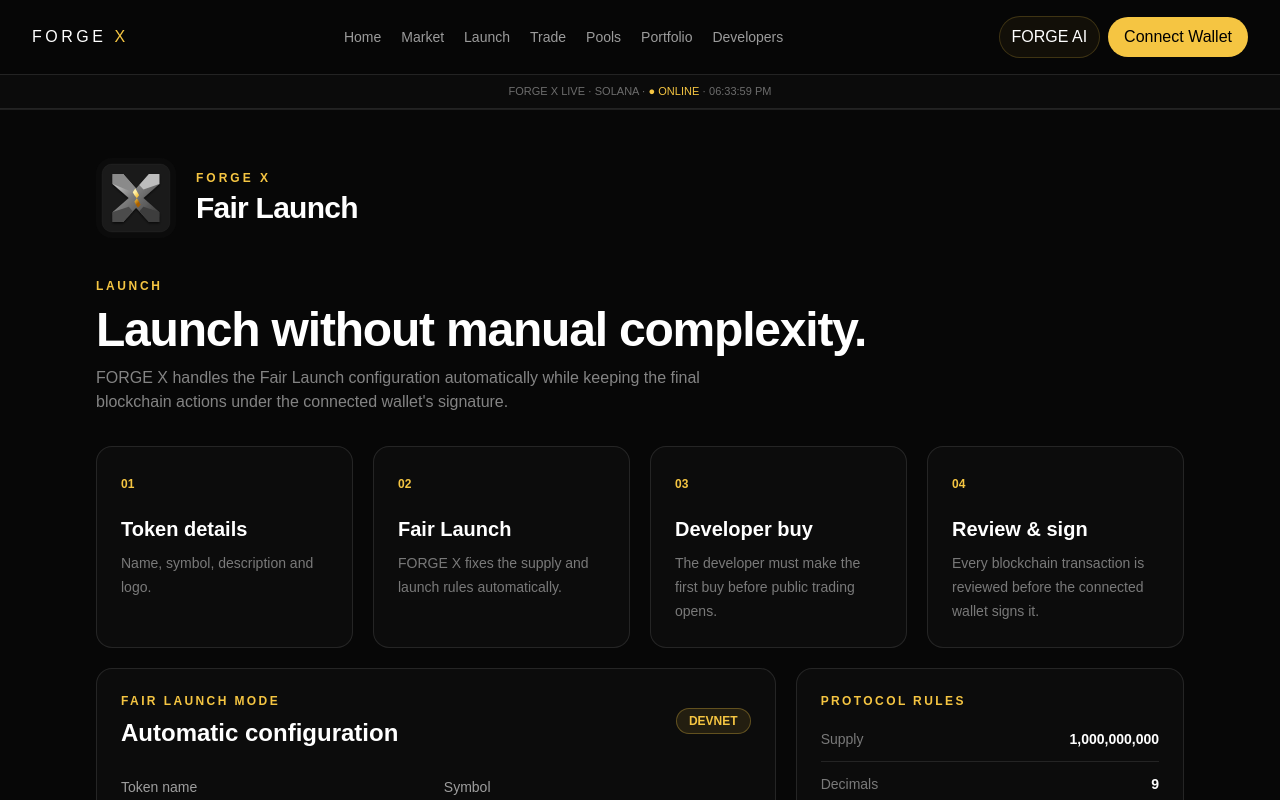
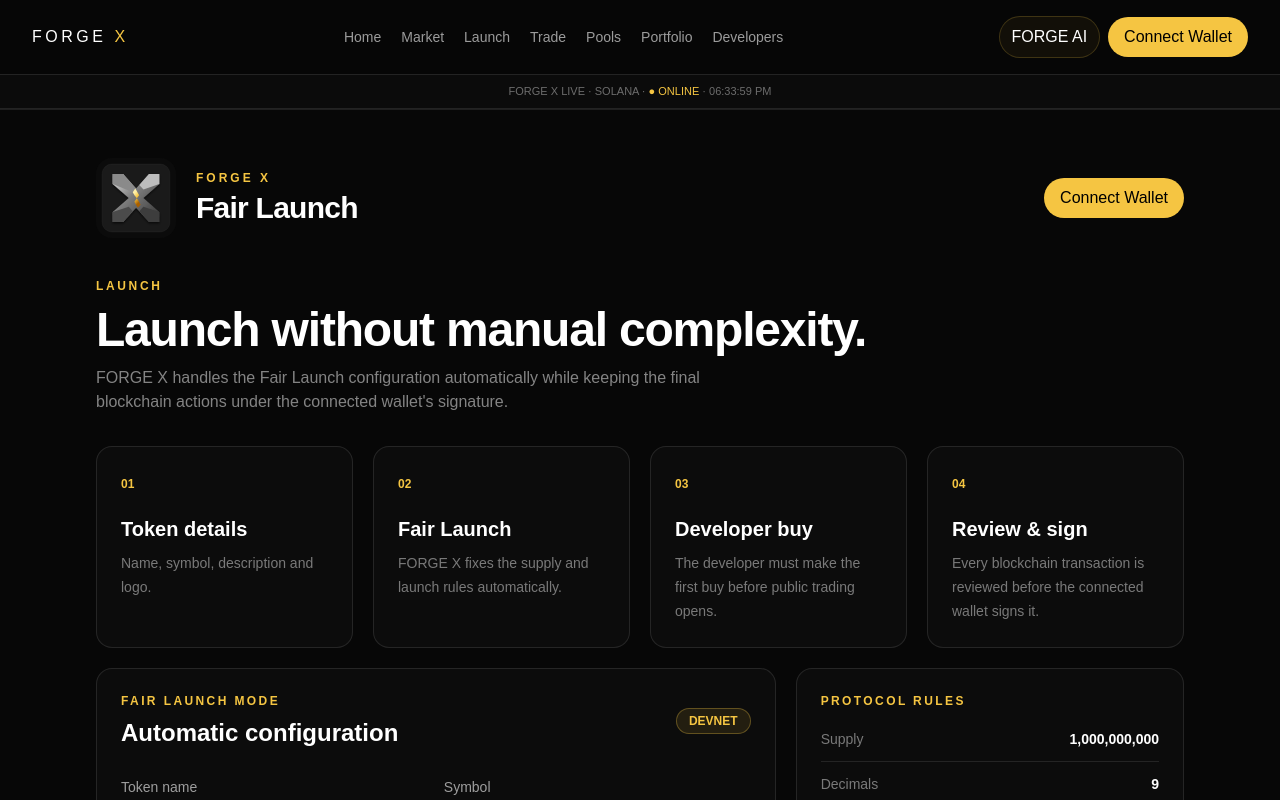
Before and after one commit to FORGEX-CL/FORGE-X-, a Next.js app: page /launch in a window 1280 px wide. Shown: the top 800 px of the page. Built offline with nearby package versions, Linux system fonts and the light colour scheme; no server answers.

Commit message:
Connect Fair Launch page to wallet entry

```diff
--- a/app/launch/page.tsx
+++ b/app/launch/page.tsx
@@ -1,4 +1,5 @@
 import { Shell, SectionTitle, Card } from "../components/Shell";
+import { WalletButton } from "../components/WalletButton";
 
 const steps = [
   ["01", "Token details", "Name, symbol, description and logo."],
@@ -20,12 +21,15 @@ export default function Launch() {
   return (
     <Shell>
       <main className="mx-auto max-w-6xl px-5 py-12 lg:px-8">
-        <div className="mb-10 flex items-center gap-5">
-          <img src="/forge-x-mark.svg" alt="FORGE X" className="h-20 w-20 rounded-2xl" />
-          <div>
-            <p className="text-xs font-bold uppercase tracking-[0.25em] text-[#f5c542]">FORGE X</p>
-            <h1 className="mt-1 text-3xl font-black tracking-tight">Fair Launch</h1>
+        <div className="mb-10 flex items-center justify-between gap-5">
+          <div className="flex items-center gap-5">
+            <img src="/forge-x-mark.svg" alt="FORGE X" className="h-20 w-20 rounded-2xl" />
+            <div>
+              <p className="text-xs font-bold uppercase tracking-[0.25em] text-[#f5c542]">FORGE X</p>
+              <h1 className="mt-1 text-3xl font-black tracking-tight">Fair Launch</h1>
+            </div>
           </div>
+          <WalletButton />
         </div>
 
         <SectionTitle
```
